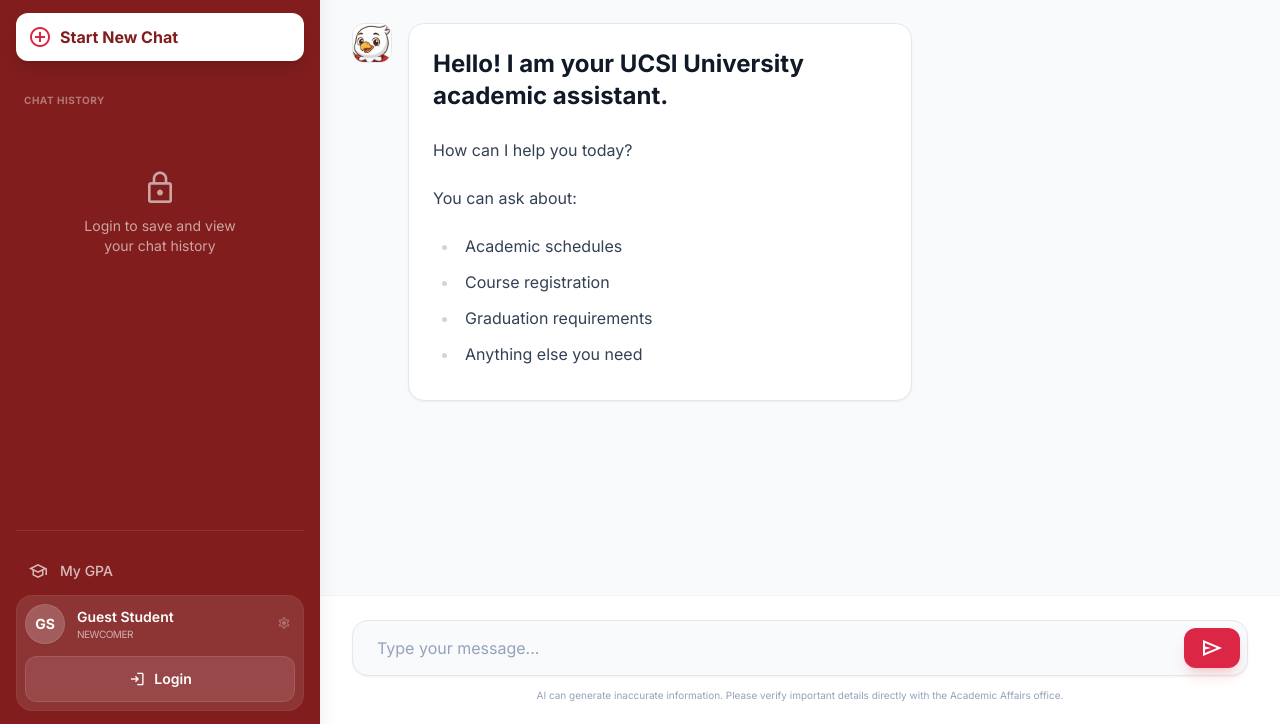
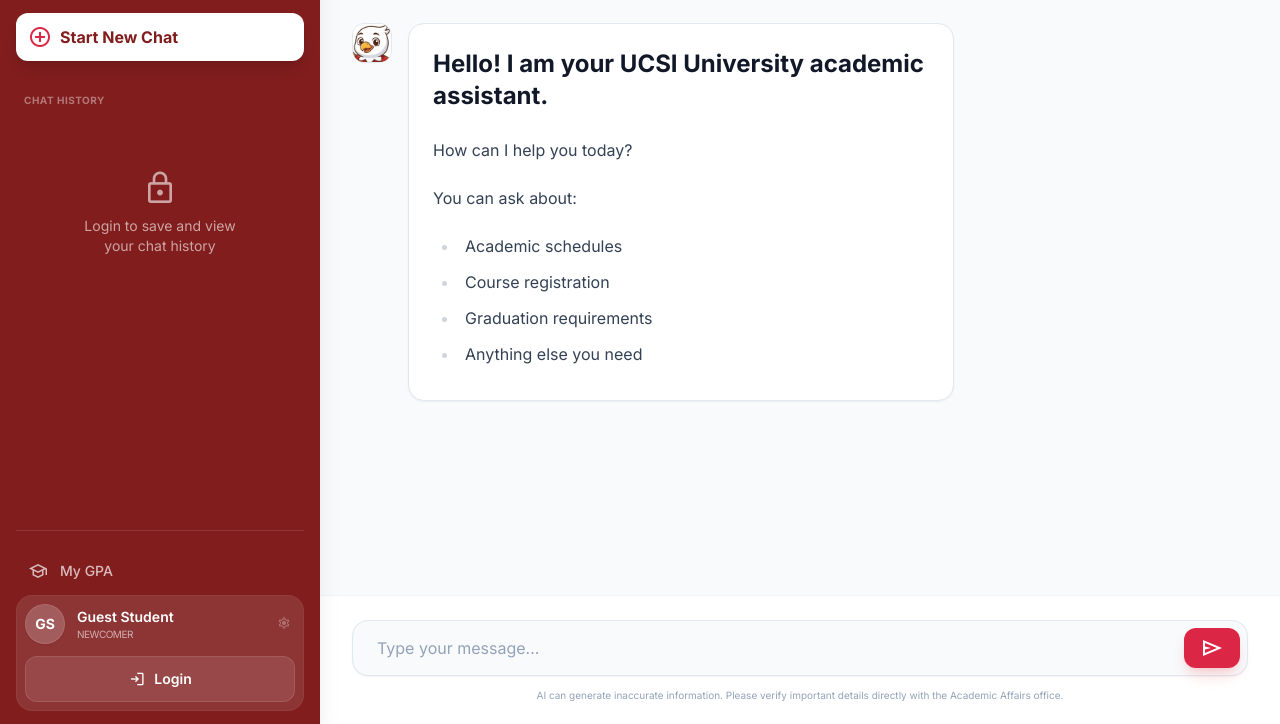
Before and after one commit to jhyuk487/Internship, a plain HTML site: page frontend/index.html in a window 1280 px wide. Shown: the part 73-797 px from the top of the page. Drawn offline with nearby package versions, Linux system fonts and the light colour scheme; files that its build step writes are made by us from their sources; files whose address does not match are found by name.

Commit message:
링크가 챗봇 말풍선 벗어나는 거 수정 학년 5->4 수정

```diff
--- a/frontend/css/style.css
+++ b/frontend/css/style.css
@@ -30,8 +30,16 @@ body {
 
 /* AI chat bubble width */
 .ai-bubble {
-    width: 60%;
-    max-width: 60%;
+    width: fit-content;
+    max-width: 85%;
+    word-break: break-word;
+    overflow-wrap: anywhere;
+}
+
+@media (min-width: 1024px) {
+    .ai-bubble {
+        max-width: 65%;
+    }
 }
 
 .dimmed-overlay {
--- a/frontend/index.html
+++ b/frontend/index.html
@@ -52,7 +52,7 @@
     class="bg-background-light dark:bg-background-dark text-slate-900 dark:text-slate-100 h-screen flex overflow-hidden">
     <!-- Sidebar -->
     <aside id="sidebar"
-        class="w-80 bg-sidebar-light dark:bg-sidebar-dark flex flex-col p-4 text-white shadow-xl z-20 transition-all duration-300 ease-in-out overflow-hidden relative">
+        class="w-80 bg-sidebar-light dark:bg-sidebar-dark flex flex-col p-4 text-white shadow-xl z-20 transition-all duration-300 ease-in-out overflow-hidden relative flex-shrink-0">
         <div class="mb-4 p-2 flex items-center justify-between">
             <div class="flex items-center gap-2 overflow-hidden transition-all duration-300" id="sidebar-logo-area">
                 <div class="w-8 h-8 rounded-lg overflow-hidden flex items-center justify-center flex-shrink-0">
--- a/frontend/js/main.js
+++ b/frontend/js/main.js
@@ -24,8 +24,7 @@ const semesters = [
     { id: 'Y1S1', label: '1-1' }, { id: 'Y1S2', label: '1-2' }, { id: 'Y1S3', label: '1-3' },
     { id: 'Y2S1', label: '2-1' }, { id: 'Y2S2', label: '2-2' }, { id: 'Y2S3', label: '2-3' },
     { id: 'Y3S1', label: '3-1' }, { id: 'Y3S2', label: '3-2' }, { id: 'Y3S3', label: '3-3' },
-    { id: 'Y4S1', label: '4-1' }, { id: 'Y4S2', label: '4-2' }, { id: 'Y4S3', label: '4-3' },
-    { id: 'Y5S1', label: '5-1' }, { id: 'Y5S2', label: '5-2' }, { id: 'Y5S3', label: '5-3' }
+    { id: 'Y4S1', label: '4-1' }, { id: 'Y4S2', label: '4-2' }, { id: 'Y4S3', label: '4-3' }
 ];
 
 // Initialize semesterData from localStorage or defaults
```
